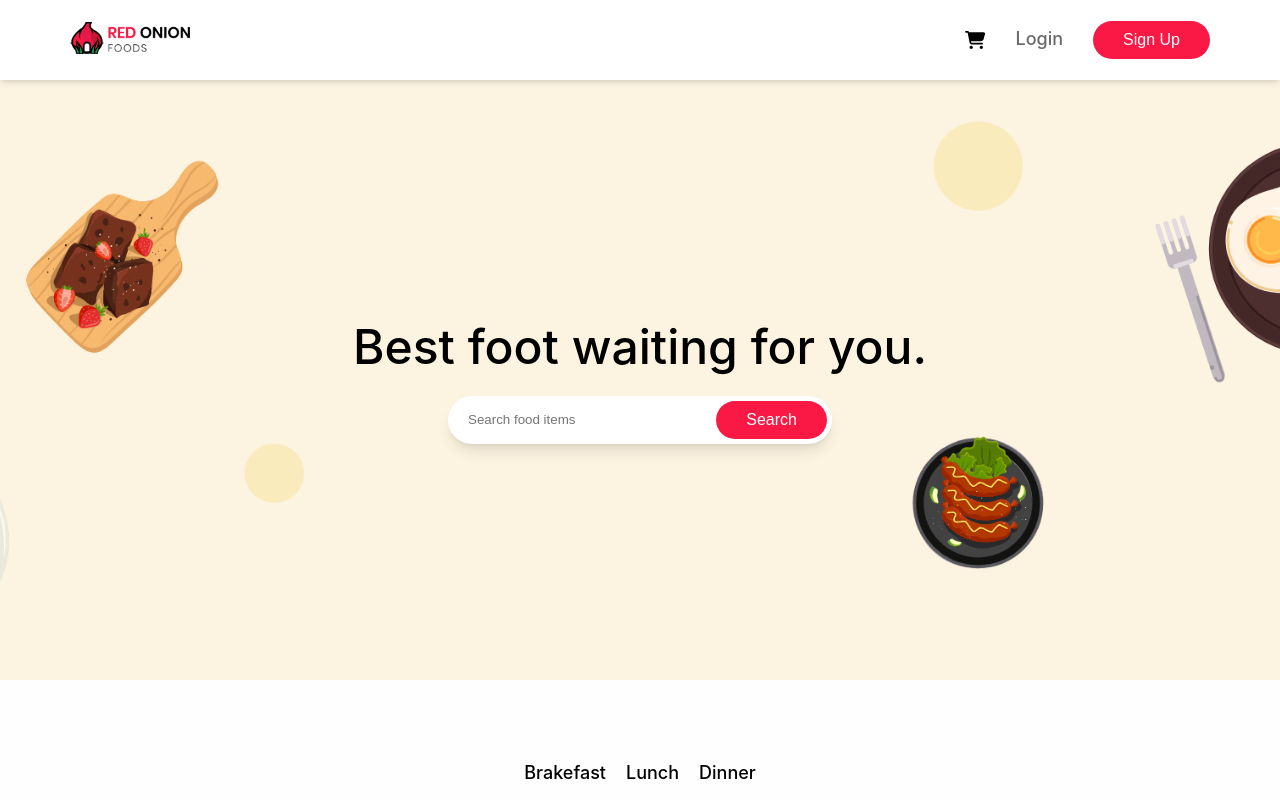
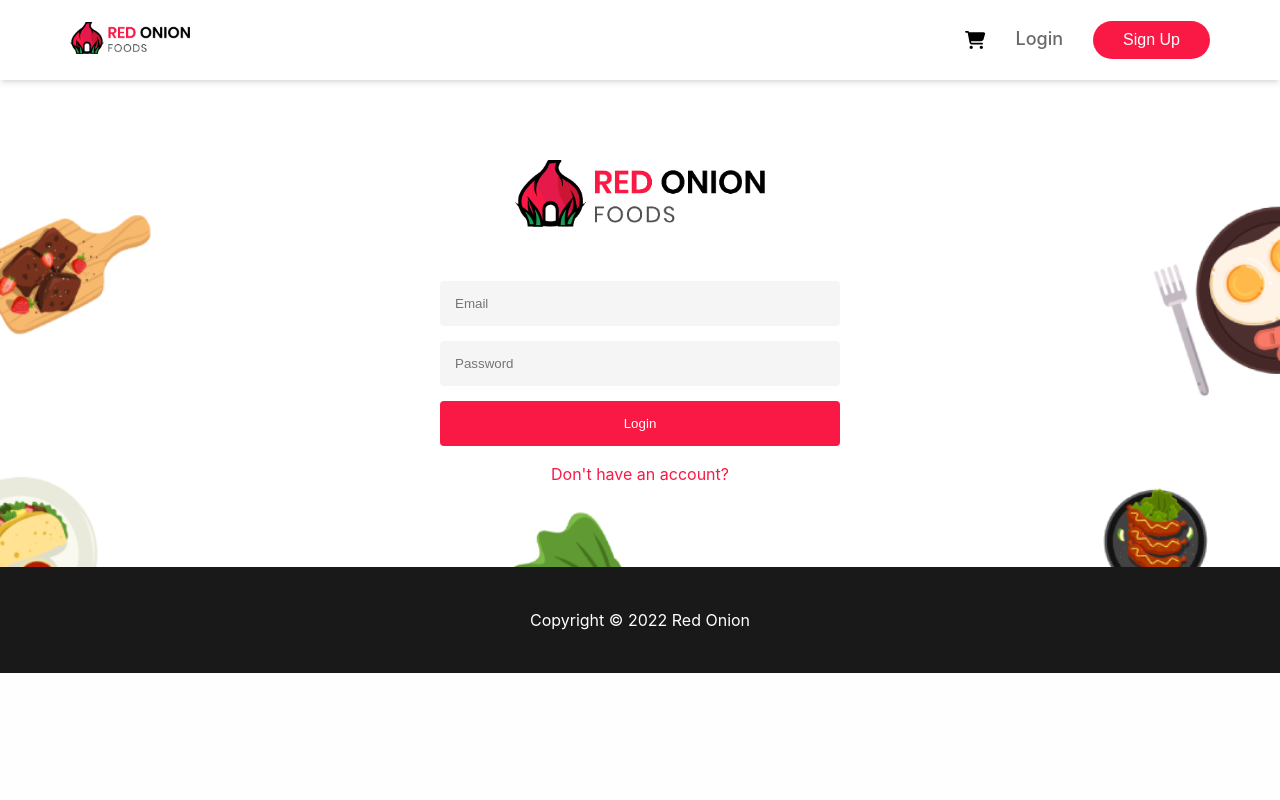
Before and after one commit to sabbirzzaman/red-onion-react, a React (Create React App) app: page /login in a window 1280 px wide. Shown: the top 800 px of the page. Built offline with nearby package versions, Linux system fonts and the light colour scheme.

Commit message:
login page added

```diff
--- a/src/App.js
+++ b/src/App.js
@@ -5,6 +5,7 @@
 import FilterItem from './Pages/Home/FilterItem/FilterItem';
 import FoodArchive from './Pages/Home/FoodArchive/FoodArchive';
 import Home from './Pages/Home/Home/Home';
+import Login from './Pages/Login/Login';
 import SignUp from './Pages/SignUp/SignUp';
 
 function App() {
@@ -18,6 +19,7 @@
         <Route path='food/:foodId' element={<FoodArchive></FoodArchive>}></Route>
         <Route path='/home' element={<Home></Home>}></Route>
         <Route path='signup' element={<SignUp></SignUp>}></Route>
+        <Route path='login' element={<Login></Login>}></Route>
       </Routes>
       <Footer></Footer>
     </>
--- a/src/Pages/Common/Header/Header.js
+++ b/src/Pages/Common/Header/Header.js
@@ -22,7 +22,7 @@
 
                 <div className="navigation">
                     <FontAwesomeIcon icon={faShoppingCart}></FontAwesomeIcon>
-                    <Link to="/">Login</Link>
+                    <Link to="/login">Login</Link>
                     <button onClick={() => navigate('signup')}>Sign Up</button>
                 </div>
             </nav>
--- /dev/null
+++ b/src/Pages/Login/Login.js
@@ -0,0 +1,22 @@
+import React from 'react';
+import { Link } from 'react-router-dom';
+import logo from '../../images/logo2.png'
+
+const Login = () => {
+    return (
+        <div className="form-container">
+            <div className="container">
+                <img width={250} src={logo} alt="site logo" />
+
+                <div className="form">
+                    <input type="email" placeholder="Email" />
+                    <input type="password" placeholder="Password" />
+                    <input type="button" value="Login" />
+                </div>
+                <Link to='/login'>Don't have an account?</Link>
+            </div>
+        </div>
+    );
+};
+
+export default Login;
```
Also changed, not shown: src/Pages/Login/Login.css (added).
